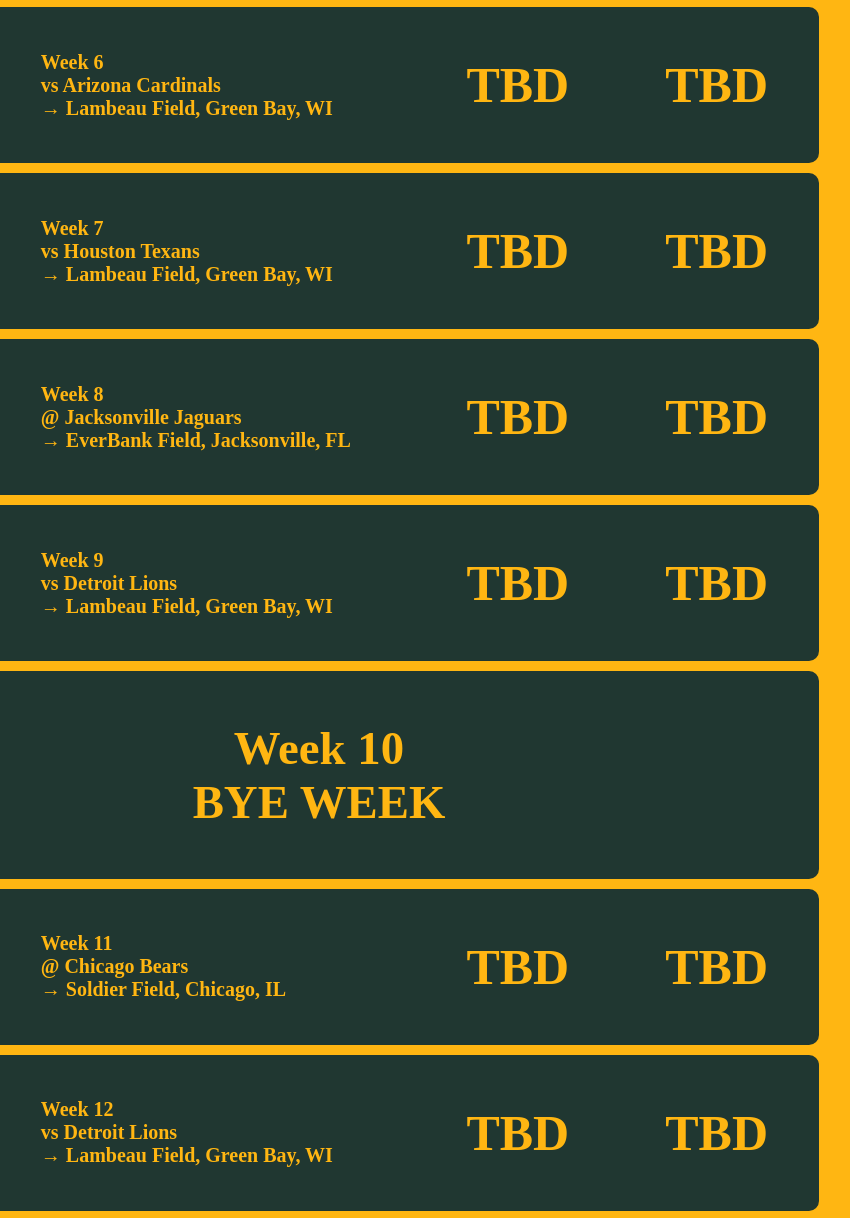
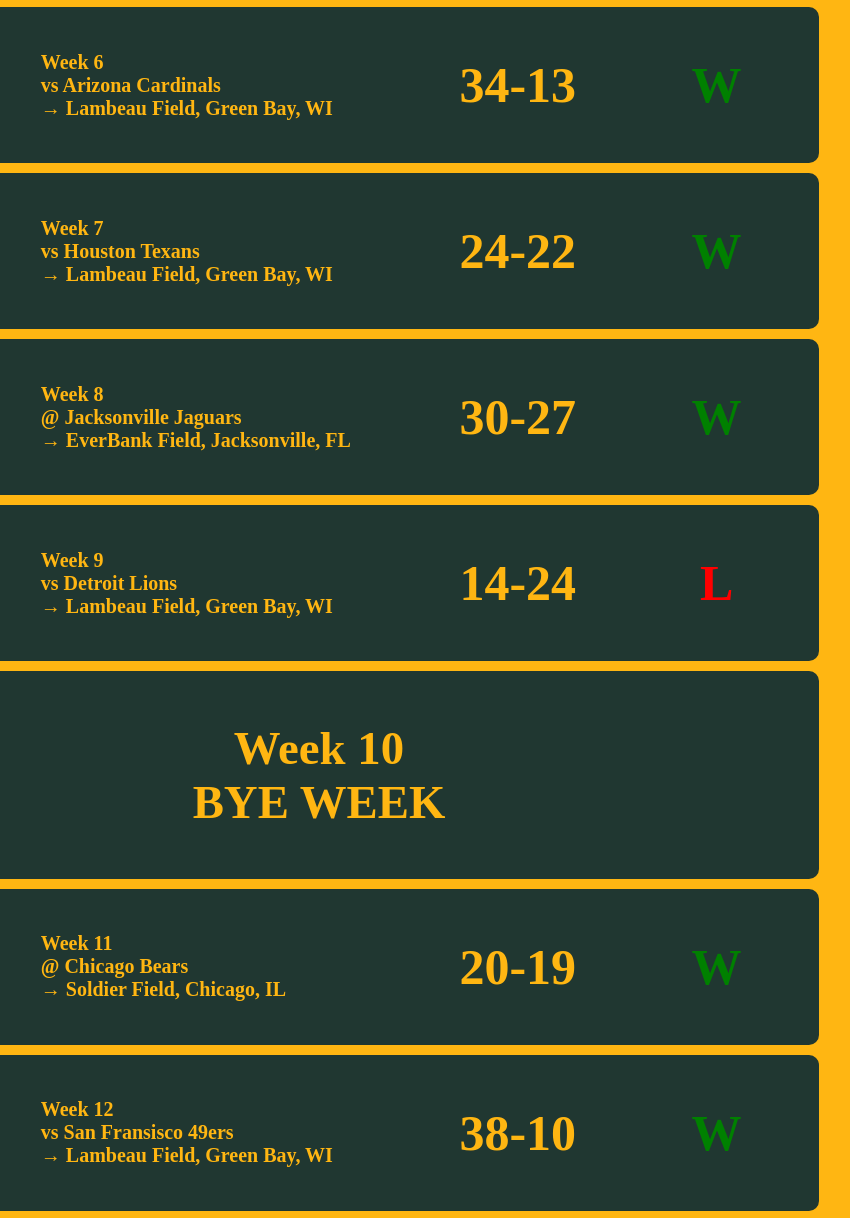
Before and after one commit to SnydenHjelm/Packers-Schedule, a plain HTML site: page index.html in a window 1280 px wide. Shown: the part 1224-2442 px from the top of the page, 321-1171 px from the left. Drawn offline with Linux system fonts and the light colour scheme; a web font is replaced by a local one.

Commit message:
Fixed some issues and updated scored up until week 12

```diff
--- a/index.html
+++ b/index.html
@@ -12,7 +12,7 @@
         <header>
             <img src="images/woodmark.png">
             <h1>Schedule 2024-25</h1>
-            <h2>Current record: <span id="wins">3</span>-<span id="losses">2</span></h2>
+            <h2>Current record: <span id="wins">8</span>-<span id="losses">3</span></h2>
         </header>
         <div class="game">
             <div class="image">
@@ -59,32 +59,32 @@
                 <img src="images/cardinals.png">
             </div>
             <h4 class="team-name">Week 6<br>vs Arizona Cardinals<br>→ Lambeau Field, Green Bay, WI</h4>
-            <p class="result">TBD</p>
-            <p class="result">TBD</p>
+            <p class="result">34-13</p>
+            <p class="win">W</p>
         </div>
         <div class="game">
             <div class="image">
                 <img src="images/houston_texans.png">
             </div>
             <h4 class="team-name">Week 7<br>vs Houston Texans<br>→ Lambeau Field, Green Bay, WI</h4>
-            <p class="result">TBD</p>
-            <p class="result">TBD</p>
+            <p class="result">24-22</p>
+            <p class="win">W</p>
         </div>
         <div class="game">
             <div class="image">
                 <img src="images/Jacksonville-Jaguars-logo.png">
             </div>
             <h4 class="team-name">Week 8<br>@ Jacksonville Jaguars<br>→ EverBank Field, Jacksonville, FL</h4>
-            <p class="result">TBD</p>
-            <p class="result">TBD</p>
+            <p class="result">30-27</p>
+            <p class="win">W</p>
         </div>
         <div class="game">
             <div class="image">
                 <img src="images/lions.png">
             </div>
             <h4 class="team-name">Week 9<br>vs Detroit Lions<br>→ Lambeau Field, Green Bay, WI</h4>
-            <p class="result">TBD</p>
-            <p class="result">TBD</p>
+            <p class="result">14-24</p>
+            <p class="loss">L</p>
         </div>
         <div id="bye">
             <h3>Week 10<br>BYE WEEK</h3>
@@ -94,16 +94,16 @@
                 <img src="images/bears.png">
             </div>
             <h4 class="team-name">Week 11<br>@ Chicago Bears<br>→ Soldier Field, Chicago, IL</h4>
-            <p class="result">TBD</p>
-            <p class="result">TBD</p>
+            <p class="result">20-19</p>
+            <p class="win">W</p>
         </div>
         <div class="game">
             <div class="image">
                 <img src="images/san-francisco-49ers-logo-0.png">
             </div>
-            <h4 class="team-name">Week 12<br>vs Detroit Lions<br>→ Lambeau Field, Green Bay, WI</h4>
-            <p class="result">TBD</p>
-            <p class="result">TBD</p>
+            <h4 class="team-name">Week 12<br>vs San Fransisco 49ers<br>→ Lambeau Field, Green Bay, WI</h4>
+            <p class="result">38-10</p>
+            <p class="win">W</p>
         </div>
         <div class="game">
             <div class="image">
@@ -125,7 +125,7 @@
             <div class="image">
                 <img src="images/Seattle-Seahawks-Logo.png">
             </div>
-            <h4 class="team-name">Week 15<br>@ Seatlle Seahawks<br>→ Lumen Field, Seattle, WA</h4>
+            <h4 class="team-name">Week 15<br>@ Seattle Seahawks<br>→ Lumen Field, Seattle, WA</h4>
             <p class="result">TBD</p>
             <p class="result">TBD</p>
         </div>
```
